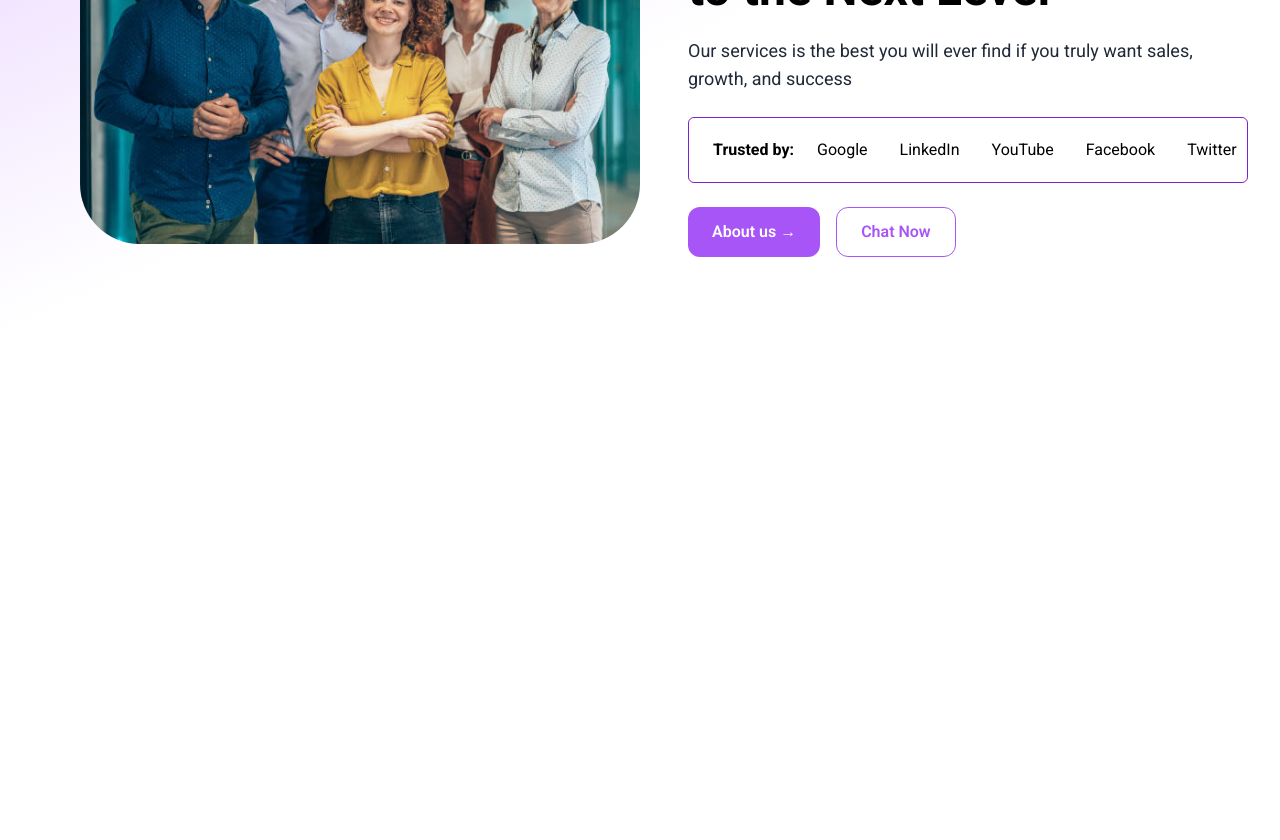
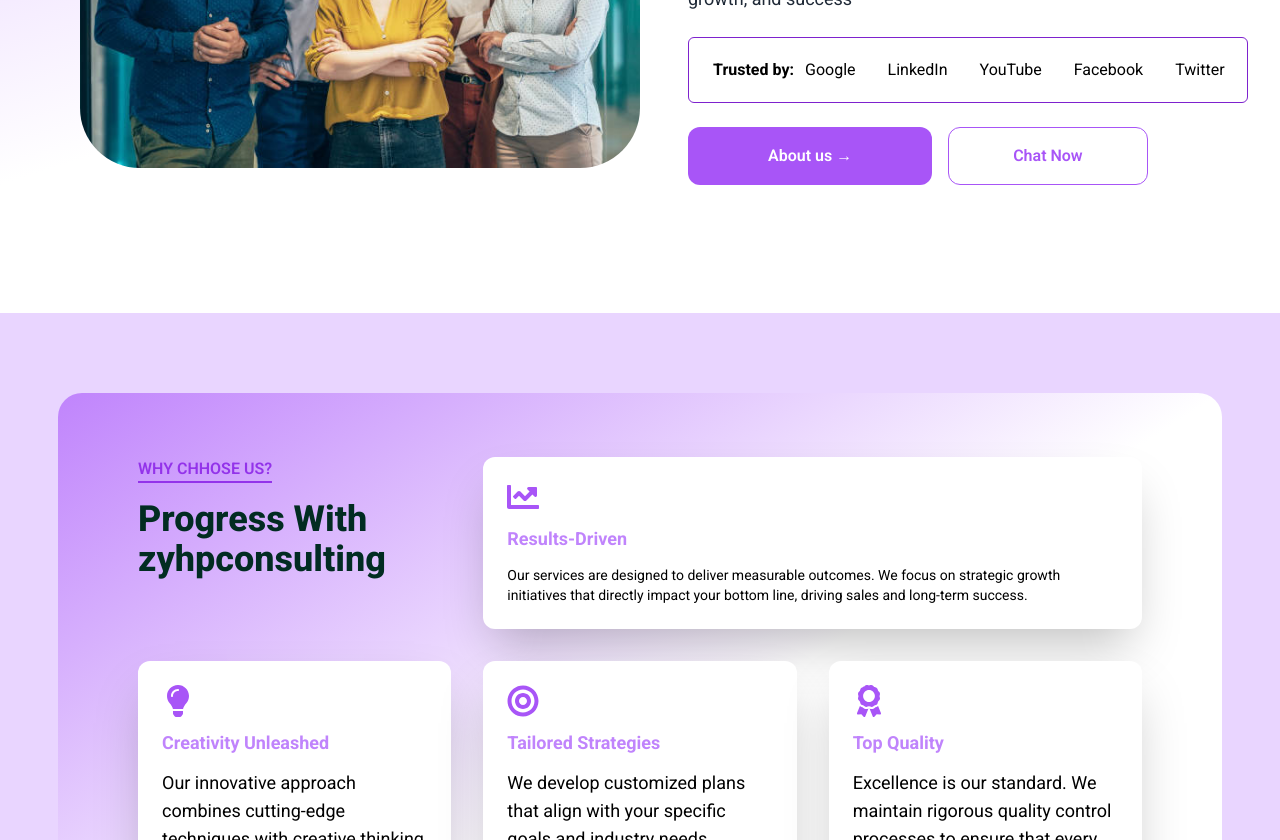
Before and after one commit to Kolawole-kehinde/-zyhp-consulting, a React (Vite) app: page / in a window 1280 px wide. Shown: the part 1960-2800 px from the top of the page. Before the commit the page ends 2297 px from the top, so only its background shows below. Built offline with nearby package versions, Linux system fonts and the light colour scheme.

Commit message:
ProgressSection completed

```diff
--- a/src/Components/AboutSection.jsx
+++ b/src/Components/AboutSection.jsx
@@ -3,7 +3,7 @@ import Marquee from 'react-fast-marquee';
 
 const AboutSection = () => {
   return (
-    <section className="bg-gradient-to-br from-purple-200 via-white to-white py-10 lg:py-20 px-6 md:px-12 lg:px-20 font-roboto">
+    <section className="bg-gradient-to-br from-purple-200 via-white to-white px-6 md:px-12 lg:px-20 font-roboto">
       <div className="wrapper flex flex-col lg:flex-row items-center gap-12">
 
         {/* Image */}
@@ -48,10 +48,10 @@ const AboutSection = () => {
 
           {/* Buttons */}
           <div className="flex  gap-4 justify-start">
-            <button className="bg-purple-500 hover:bg-purple-600 text-white font-semibold px-6 py-3 rounded-xl transition duration-300">
+            <button className="bg-purple-500 hover:bg-purple-600 text-white font-semibold px-6 md:px-20 py-4 rounded-xl transition duration-300">
               About us →
             </button>
-            <button className="border text-sm md:text-base border-purple-500 hover:bg-purple-100 text-purple-500 font-semibold px-16 md:px-6 py-3 rounded-xl transition duration-300">
+            <button className="border text-sm md:text-base border-purple-500 hover:bg-purple-100 text-purple-500 font-semibold px-16 md:px-18 py-4 rounded-xl transition duration-300">
               Chat Now
             </button>
           </div>
--- /dev/null
+++ b/src/Components/ProgressSection.jsx
@@ -0,0 +1,93 @@
+import {
+  FaShareAlt,
+  FaPlayCircle,
+  FaBullhorn,
+  FaDesktop,
+} from "react-icons/fa";
+
+import {
+  FaChartLine,
+  FaLightbulb,
+  FaBullseye,
+  FaAward,
+} from "react-icons/fa";
+
+const services = [
+  {
+    icon: <FaChartLine className="text-purple-500 w-8 h-8" />,
+    title: "Results-Driven",
+    description:
+      "Our services are designed to deliver measurable outcomes. We focus on strategic growth initiatives that directly impact your bottom line, driving sales and long-term success.",
+  },
+  {
+    icon: <FaLightbulb className="text-purple-500 w-8 h-8" />,
+    title: "Creativity Unleashed",
+    description:
+      "Our innovative approach combines cutting-edge techniques with creative thinking to develop unique solutions that set your brand apart in the market.",
+  },
+  {
+    icon: <FaBullseye className="text-purple-500 w-8 h-8" />,
+    title: "Tailored Strategies",
+    description:
+      "We develop customized plans that align with your specific goals and industry needs, ensuring that every strategy we implement is uniquely crafted for your business.",
+  },
+  {
+    icon: <FaAward className="text-purple-500 w-8 h-8" />,
+    title: "Top Quality",
+    description:
+      "Excellence is our standard. We maintain rigorous quality control processes to ensure that every deliverable exceeds expectations and reflects positively on your brand.",
+  },
+];
+
+const ProgressSection = () => {
+  return (
+    <section className="bg-purple-200 lg:py-10 mt-10 lg:mt-32 font-roboto">
+    <div className="wrapper bg-gradient-to-br from-purple-400 via-white to-white py-6 md:py-16 px-4 my-10 lg:px-20 rounded-3xl">
+     <div className="grid lg:grid-cols-3 gap-8">
+
+  <div className="order-1 lg:order-1 space-y-4">
+    <p className="text-purple-600 font-semibold border-b-2 border-purple-600 inline-block">
+      WHY CHHOSE US?
+    </p>
+<h2 className="text-xl md:text-4xl font-extrabold text-[#022c22] whitespace-nowrap">
+  Progress With<span className="hidden lg:inline"><br /></span> zyhpconsulting
+</h2>
+
+
+  </div>
+
+
+  <div className="order-2 lg:order-2 col-span-2 bg-white p-6 rounded-xl text-white shadow-2xl space-y-3 hover:scale-[1.02] transition duration-300 ease-in-out">
+    {services[0].icon}
+    <h3 className="font-bold text-lg text-purple-400">{services[0].title}</h3>
+    <p className="text-sm text-black">{services[0].description}</p>
+
+  </div>
+</div>
+
+
+      {/* 3 Cards in a Row Underneath */}
+      <div className="grid md:grid-cols-1 lg:grid-cols-3 gap-8 mt-8">
+        {services?.slice(1).map((service, index) => (
+          <div
+            key={index}
+            className="bg-white p-6 rounded-xl text-white space-y-3 shadow-2xl hover:scale-[1.02] transition duration-300 ease-in-out"
+          >
+            {service.icon}
+            <h3 className="font-bold text-lg text-purple-400">{service.title}</h3>
+            <p className="text-base md:text-lg text-black ">{service.description}</p>
+
+          </div>
+        ))}
+      </div>
+      <div className="flex items-center justify-center">
+         <button className="bg-purple-500 text-black font-semibold md:px-8 lg:px-20 py-4 rounded-lg hover:bg-purple-600 transition mt-16 w-full md:w-[350px] ">
+                All Services →
+              </button>
+      </div>
+
+    </div>
+    </section>
+  );
+}
+export default ProgressSection;
--- a/src/Pages/HomePage.jsx
+++ b/src/Pages/HomePage.jsx
@@ -2,6 +2,7 @@ import React from 'react'
 import HeroSection from '../Components/Hero'
 import ServicesSection from '../Components/Services'
 import AboutSection from '../Components/AboutSection'
+import ProgressSection from '../Components/ProgressSection'
 
 const HomePage = () => {
   return (
@@ -9,6 +10,7 @@ const HomePage = () => {
         <HeroSection/>
         <ServicesSection/>
         <AboutSection/>
+         <ProgressSection/>
     </div>
   )
 }
```
